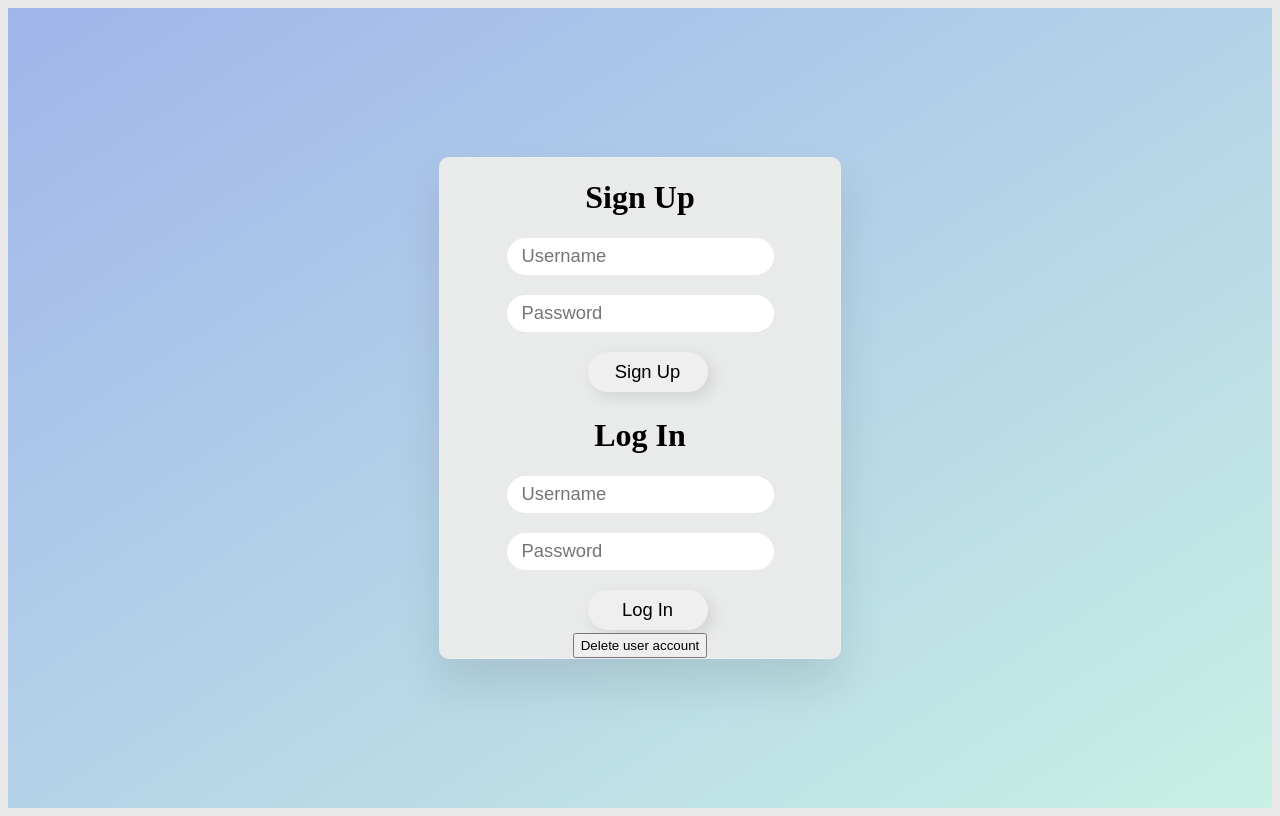
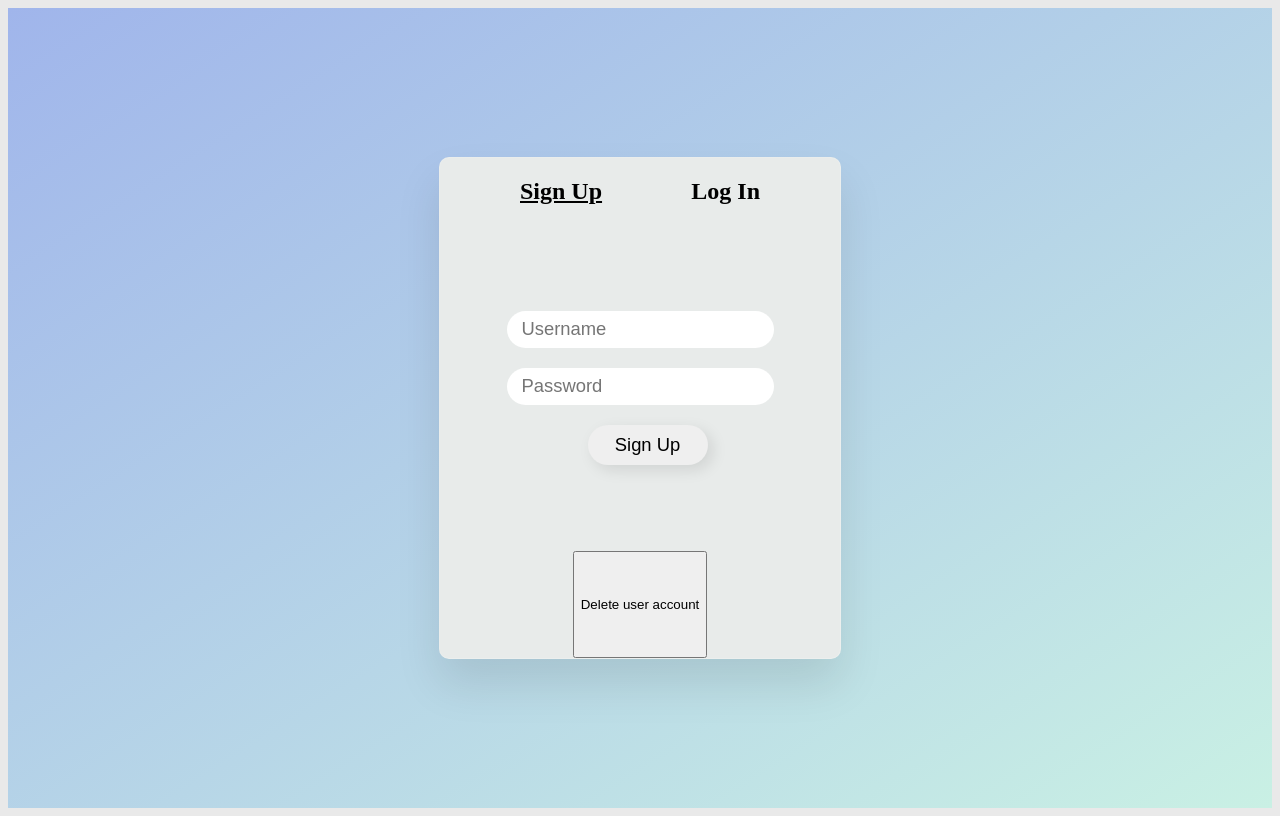
Before and after one commit to csscratchproject/alwaysactive, a React app: page / in a window 1280 px wide. Built offline with nearby package versions, Linux system fonts and the light colour scheme.

Commit message:
updated sign in page

```diff
--- a/client/components/LogIn.jsx
+++ b/client/components/LogIn.jsx
@@ -4,7 +4,7 @@ import { render } from 'react-dom';
 function LogIn(props) {
   return (
     <div>
-      <h1>Log In</h1>
+      {/* <h1>Log In</h1> */}
       <div>
         <input id='inputBox'
           onChange={(e) => {props.setLogInUsername(e.target.value)}}
--- a/client/components/SignUp.jsx
+++ b/client/components/SignUp.jsx
@@ -3,7 +3,7 @@ import React from 'react';
 function SignUp(props) {
   return (
     <div>
-      <h1>Sign Up</h1>
+      {/* <h1>Sign Up</h1> */}
       <form>
         <input
           id="inputBox"
--- a/client/components/SignUpLogInPage.jsx
+++ b/client/components/SignUpLogInPage.jsx
@@ -1,15 +1,16 @@
-import React, { useEffect, useState } from 'react';
-import { useNavigate, useLocation } from 'react-router-dom';
-import SignUp from './SignUp';
-import LogIn from './LogIn';
-import TestLogin from './TestLogin';
+import React, { useEffect, useState } from "react";
+import { useNavigate, useLocation } from "react-router-dom";
+import SignUp from "./SignUp";
+import LogIn from "./LogIn";
+import TestLogin from "./TestLogin";
 
 function SignUpLogInPage(props) {
-  const [signUpUsername, setSignUpUsername] = useState('');
-  const [signUpPassword, setSignUpPassword] = useState('');
-  const [logInUsername, setLogInUsername] = useState('');
-  const [logInPassword, setLogInPassword] = useState('');
+  const [signUpUsername, setSignUpUsername] = useState("");
+  const [signUpPassword, setSignUpPassword] = useState("");
+  const [logInUsername, setLogInUsername] = useState("");
+  const [logInPassword, setLogInPassword] = useState("");
   const [isSignedIn, setIsSignedIn] = useState(false);
+  const [isSignUpFormVisible, setIsSignUpFormVisible] = useState(true);
 
   // const { state } = useLocation();
 
@@ -35,23 +36,23 @@ function SignUpLogInPage(props) {
     e.preventDefault();
     const username = signUpUsername;
     const password = signUpPassword;
-    const method = 'POST';
+    const method = "POST";
     if (username && password) {
-      fetch('/signup', {
+      fetch("/signup", {
         method,
         body: JSON.stringify({ username: username, password: password }),
-        headers: { 'Content-Type': 'application/json' },
+        headers: { "Content-Type": "application/json" },
       })
         .then((data) => data.json())
         .then((data) => {
           if (data === true) {
-            setSignUpUsername('');
-            setSignUpPassword('');
+            setSignUpUsername("");
+            setSignUpPassword("");
             setIsSignedIn(true);
-            navigate('/HomePage', { state: username });
+            navigate("/HomePage", { state: username });
           } else {
-            setSignUpUsername('');
-            setSignUpPassword('');
+            setSignUpUsername("");
+            setSignUpPassword("");
           }
         })
         .catch((err) => console.log(err));
@@ -61,49 +62,82 @@ function SignUpLogInPage(props) {
   const logIn = () => {
     const username = logInUsername;
     const password = logInPassword;
-    const method = 'POST';
-    fetch('/login', {
+    const method = "POST";
+    fetch("/login", {
       method,
       body: JSON.stringify({ username: username, password: password }),
-      headers: { 'Content-Type': 'application/json' },
+      headers: { "Content-Type": "application/json" },
     })
       .then((data) => data.json())
       .then((data) => {
         if (data === true) {
-          setLogInUsername('');
-          setLogInPassword('');
+          setLogInUsername("");
+          setLogInPassword("");
           setIsSignedIn(true);
-          navigate('/HomePage', { state: username });
+          navigate("/HomePage", { state: username });
         } else {
-          setLogInUsername('');
-          setLogInPassword('');
+          setLogInUsername("");
+          setLogInPassword("");
         }
       })
       .catch((err) => console.log(err));
   };
 
   const deleteUser = (username) => {
-    fetch('/deleteUser', {
-      method: 'POST',
+    fetch("/deleteUser", {
+      method: "POST",
       body: JSON.stringify({ username }),
-      headers: { 'Content-Type': 'application/json'},
+      headers: { "Content-Type": "application/json" },
     })
       .then((res) => res.json())
       .then((data) => {
-        if (data === true) console.log('user deleted successful');
-        else console.log('no username was deleted');
+        if (data === true) console.log("user deleted successful");
+        else console.log("no username was deleted");
       })
       .catch((err) => console.log(err));
   };
 
   return (
-    <div id='modalContainer'>
+    <div id="modalContainer">
       <div id="modal">
-        <div><SignUp signUpUsername={signUpUsername} signUpPassword={signUpPassword} updateSignUpUsername={updateSignUpUsername} updateSignUpPassword={updateSignUpPassword} saveUser={saveUser} /></div>
-        {/* <div><LogIn logInUsername={logInUsername} logInPassword={logInPassword} updateLogInUsername={updateLogInUsername} updateLogInPassword={updateLogInPassword} logIn={logIn} /></div> */}
-        {/* <div><LogIn logInUsername={logInUsername} logInPassword={logInPassword} setLogInUsername={setLogInUsername} updateLogInPassword={updateLogInPassword} logIn={logIn} /></div> */}
-        <div><TestLogin logInUsername={logInUsername} logInPassword={logInPassword} setLogInUsername={setLogInUsername} updateLogInPassword={updateLogInPassword} logIn={logIn} /></div>
-        <button type='button' id='deleteBtn' onClick={() => deleteUser(signUpUsername)}>Delete user account</button>
+        <div className="form-tabs">
+          <h2
+            onClick={() => setIsSignUpFormVisible(true)}
+            className={isSignUpFormVisible ? "selected-tab" : ""}
+          >
+            Sign Up
+          </h2>
+          <h2
+            onClick={() => setIsSignUpFormVisible(false)}
+            className={isSignUpFormVisible ? "" : "selected-tab"}
+          >
+            Log In
+          </h2>
+        </div>
+        {isSignUpFormVisible ? (
+          <SignUp
+            signUpUsername={signUpUsername}
+            signUpPassword={signUpPassword}
+            updateSignUpUsername={updateSignUpUsername}
+            updateSignUpPassword={updateSignUpPassword}
+            saveUser={saveUser}
+          />
+        ) : (
+          <TestLogin
+            logInUsername={logInUsername}
+            logInPassword={logInPassword}
+            setLogInUsername={setLogInUsername}
+            updateLogInPassword={updateLogInPassword}
+            logIn={logIn}
+          />
+        )}
+        <button
+          type="button"
+          id="deleteBtn"
+          onClick={() => deleteUser(signUpUsername)}
+        >
+          Delete user account
+        </button>
       </div>
     </div>
   );
--- a/client/components/TestLogin.jsx
+++ b/client/components/TestLogin.jsx
@@ -3,7 +3,7 @@ import React from 'react';
 function TestLogin(props) {
   return (
     <div>
-      <h1>Log In</h1>
+      {/* <h1>Log In</h1> */}
       <form>
         <input
           id="inputBox"
--- a/client/css/styles.css
+++ b/client/css/styles.css
@@ -128,6 +128,20 @@ body{
   background-color: #e8ebea;
 }
 
+.form-tabs {
+  width: 60%;
+  display: flex;
+  justify-content: space-between;
+}
+
+.form-tabs h2:hover {
+  cursor: pointer;
+}
+
+.selected-tab {
+  text-decoration: underline;
+}
+
 #signUpBtn,
 #logInBtn {
   width: 120px;
```
